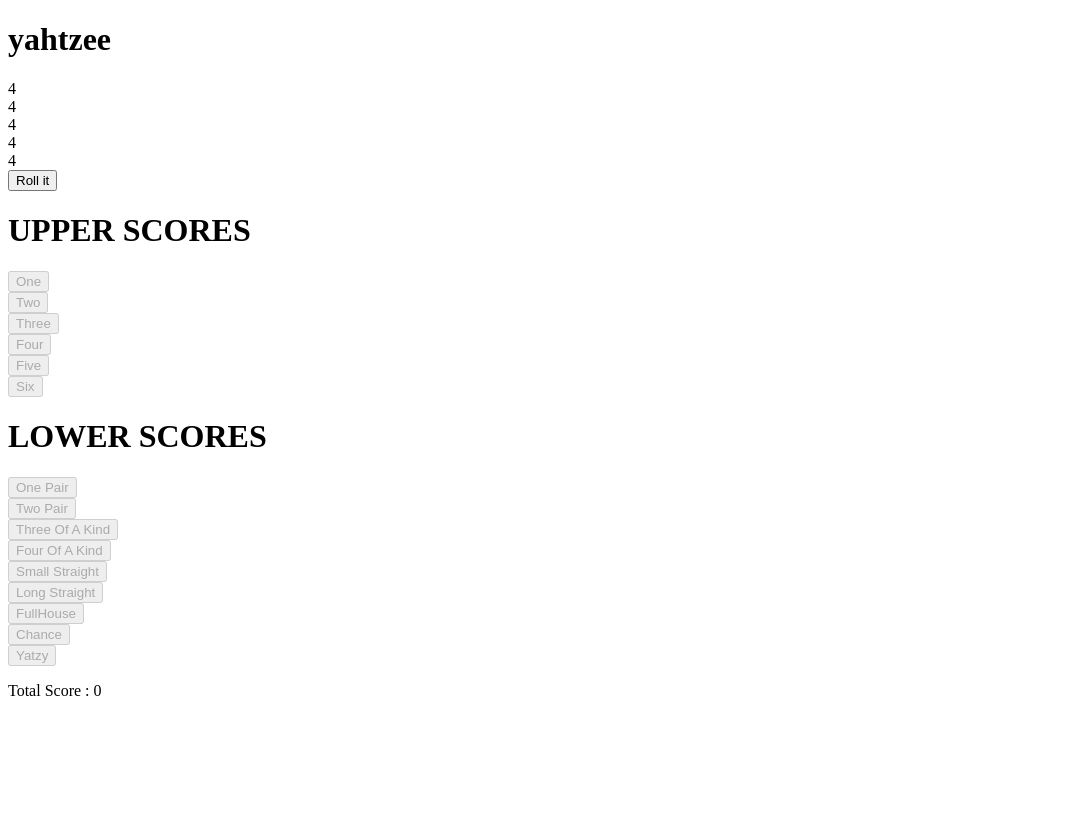
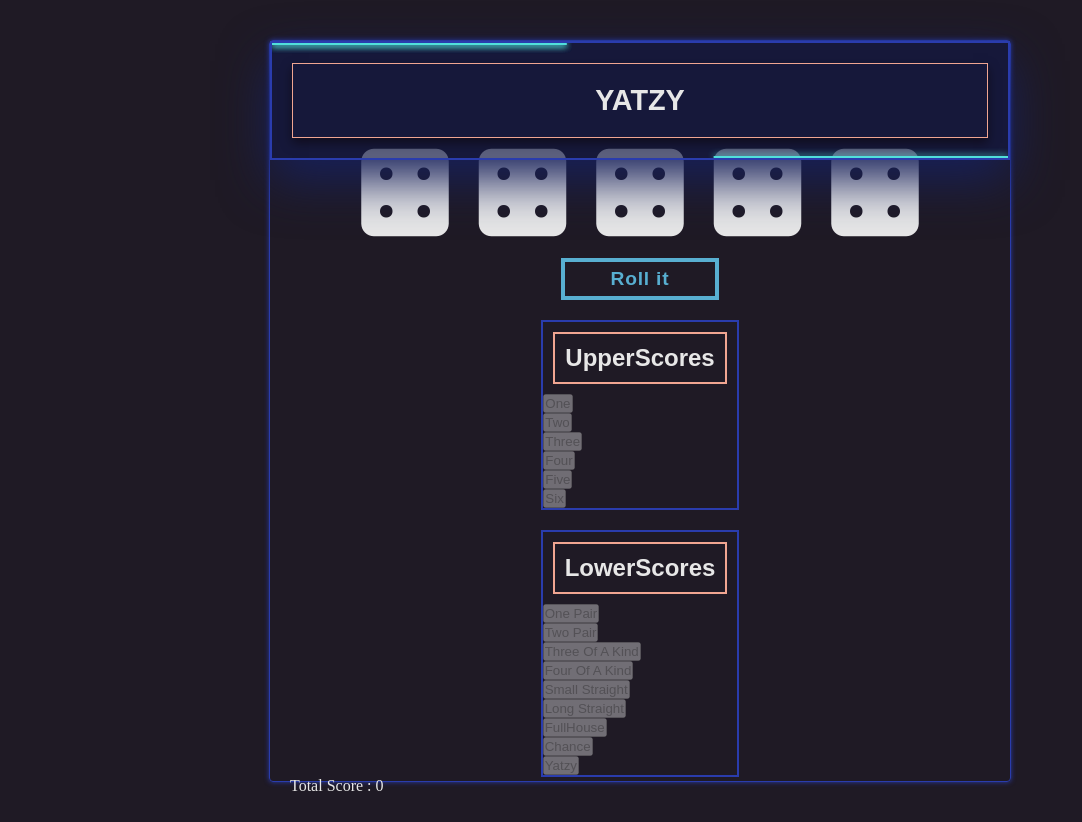
Before and after one commit to tajpouria/HangmanForLovelyFriend, a React (Create React App) app in the folder yatzee/: page / in a window 1280 px wide. Shown: the whole page, without its empty margins (0-1082 px from the left). Before the commit the page ends 800 px from the top, so only its background shows below. Built offline with nearby package versions, Linux system fonts and the light colour scheme.

Commit message:
dice and more styles added

```diff
--- a/yatzee/public/index.html
+++ b/yatzee/public/index.html
@@ -4,6 +4,7 @@
     <meta charset="UTF-8" />
     <meta name="viewport" content="width=device-width, initial-scale=1.0" />
     <meta http-equiv="X-UA-Compatible" content="ie=edge" />
+    <script src="https://kit.fontawesome.com/ba20e98cdb.js"></script>
     <title>yahtzee</title>
   </head>
   <body>
--- a/yatzee/src/App.css
+++ b/yatzee/src/App.css
@@ -1,8 +1,210 @@
+* {
+  margin: 0;
+  padding: 0;
+}
+
 body {
-  height: 100%;
+  color: rgb(231, 231, 231);
+  background: #1f1a25;
+  display: flex;
+  align-items: center;
+  justify-content: center;
+  min-height: 100vh;
+}
+.Game {
+  display: flex;
+  flex-direction: column;
+  justify-content: center;
+  background-repeat: no-repeat;
+  background-size: cover;
+  margin: 5% auto;
+  padding: 20px;
+  border: 1px solid #2a3cad;
+  border-radius: 4px;
+  box-shadow: 0px 0px 5px #2a3cad;
+  position: relative;
+  margin: 40px;
+  width: 700px;
+  height: 700px;
 }
 
 .Score-used {
   color: lightgrey;
   text-decoration: line-through;
 }
+
+.Header {
+  display: flex;
+  flex-direction: column;
+  justify-content: center;
+  align-items: center;
+  margin-top: 100px;
+}
+
+.box {
+  background: #111845a6;
+  box-sizing: border-box;
+  overflow: hidden;
+  box-shadow: 0 20px 50px rgb(23, 32, 90);
+  border: 2px solid #2a3cad;
+  padding: 20px;
+  position: absolute;
+  top: 0px;
+  right: 0px;
+  left: 0px;
+}
+
+.box:before {
+  content: '';
+  position: absolute;
+  top: 0;
+  left: -100%;
+  width: 100%;
+  height: 100%;
+  background: rgba(255, 255, 255, 0.1);
+  transition: 0.5s;
+  pointer-events: none;
+}
+
+.box:hover:before {
+  left: -50%;
+  transform: skewX(-5deg);
+}
+
+.box .content {
+  border: 1px solid #f0a591;
+  padding: 20px;
+  text-align: center;
+  box-shadow: 0 5px 10px rgba(9, 0, 0, 0.5);
+  font: 700 1.8rem 'Roboto Slab', sans-serif;
+}
+.box span {
+  position: absolute;
+  top: 0;
+  left: 0;
+  width: 100%;
+  height: 100%;
+  display: block;
+  box-sizing: border-box;
+}
+
+.box span:nth-child(1) {
+  transform: rotate(0deg);
+}
+
+.box span:nth-child(3) {
+  transform: rotate(180deg);
+}
+
+.box span:before {
+  content: '';
+  position: absolute;
+  width: 100%;
+  height: 2px;
+  background: #50dfdb;
+  box-shadow: 0 1px 10px #50dfdb;
+  animation: animate 25s linear infinite;
+}
+
+@keyframes animate {
+  0% {
+    transform: scaleX(0);
+    transform-origin: left;
+  }
+  50% {
+    transform: scaleX(1);
+    transform-origin: left;
+  }
+  50.1% {
+    transform: scaleX(1);
+    transform-origin: right;
+  }
+
+  100% {
+    transform: scaleX(0);
+    transform-origin: right;
+  }
+}
+
+.Die {
+  font-size: 100px;
+  margin: 15px;
+}
+
+.draw-border {
+  box-shadow: inset 0 0 0 4px #58afd1;
+  color: #58afd1;
+  transition: color 0.25s 0.0833333333s;
+  position: relative;
+}
+.draw-border::before,
+.draw-border::after {
+  border: 0 solid transparent;
+  box-sizing: border-box;
+  content: '';
+  pointer-events: none;
+  position: absolute;
+  width: 0;
+  height: 0;
+  bottom: 0;
+  right: 0;
+}
+.draw-border::before {
+  border-bottom-width: 4px;
+  border-left-width: 4px;
+}
+.draw-border::after {
+  border-top-width: 4px;
+  border-right-width: 4px;
+}
+.draw-border:hover {
+  color: #ffe593;
+}
+.draw-border:hover::before,
+.draw-border:hover::after {
+  border-color: #ffe593;
+  transition: border-color 0s, width 0.25s, height 0.25s;
+  width: 100%;
+  height: 100%;
+}
+.draw-border:hover::before {
+  transition-delay: 0s, 0s, 0.25s;
+}
+.draw-border:hover::after {
+  transition-delay: 0s, 0.25s, 0s;
+}
+
+.btn {
+  background: none;
+  border: none;
+  cursor: pointer;
+  line-height: 1.5;
+  font: 700 1.2rem 'Roboto Slab', sans-serif;
+  padding: 10px 50px;
+  letter-spacing: 0.05rem;
+}
+.btn:focus {
+  outline: 2px dotted #55d7dc;
+}
+
+.ScoreBoard {
+  display: flex;
+  flex-direction: column;
+  justify-content: center;
+  align-items: center;
+}
+
+.ScoreBoard-scores {
+  margin-top: 20px;
+  display: flex;
+  flex-direction: column;
+  flex: 1;
+  border: 2px solid #2a3cad;
+}
+
+.ScoreBoard-scores h1 {
+  border: 2px solid #f0a591;
+  margin: 10px;
+  padding: 10px;
+  font: 700 1.5rem 'Roboto Slab', sans-serif;
+}
--- a/yatzee/src/components/Die.jsx
+++ b/yatzee/src/components/Die.jsx
@@ -2,6 +2,24 @@ import React from 'react';
 
 export default function Die({ children, lock, id }) {
   const handleLock = () => lock(id);
+  const renderDieClass = () => {
+    switch (children) {
+      case 1:
+        return 'one';
+      case 2:
+        return 'two';
+      case 3:
+        return 'three';
+      case 4:
+        return 'four';
+      case 5:
+        return 'five';
+      case 6:
+        return 'six';
+      default:
+        return 'six';
+    }
+  };
 
-  return <div onClick={handleLock}>{children}</div>;
+  return <i onClick={handleLock} className={`Die fas fa-dice-${renderDieClass()}`} />;
 }
--- a/yatzee/src/components/Game.jsx
+++ b/yatzee/src/components/Game.jsx
@@ -82,7 +82,10 @@ export default class Game extends Component {
     const { NUMBER_OF_DIES } = this.props;
 
     if (score) {
-      this.setState(st => ({ totalScore: st.totalScore + score, shouldRoll: true }));
+      this.setState(st => ({
+        totalScore: st.totalScore + score,
+        shouldRoll: true,
+      }));
       this.setState((st) => {
         st.scores[children.replace(/\s/g, '').toLowerCase()].used = true;
         return {
@@ -153,7 +156,8 @@ export default class Game extends Component {
               threeofakind && threeofakind.used ? threeofakind : new ThreeOfAKind(newDies).isKind(),
             fourofakind:
               fourofakind && fourofakind.used ? fourofakind : new FourOfAKind(newDies).isKind(),
-            fullhouse: fullhouse && fullhouse.used ? fullhouse : new FullHouse(newDies).isFullHouse(),
+            fullhouse:
+              fullhouse && fullhouse.used ? fullhouse : new FullHouse(newDies).isFullHouse(),
             smallstraight:
               smallstraight && smallstraight.used
                 ? smallstraight
--- a/yatzee/src/components/Header.jsx
+++ b/yatzee/src/components/Header.jsx
@@ -3,10 +3,21 @@ import React from 'react';
 export default function Header({ children, rollDices, rollCounter }) {
   const handleRollDices = () => rollDices();
   return (
-    <div>
-      <h1>yahtzee</h1>
-      {children}
-      <button disabled={rollCounter === 3} onClick={handleRollDices} type="button">
+    <div className="Header">
+      <div className="box">
+        <h1 className="content">YATZY</h1>
+        <span />
+        <span />
+        <span />
+        <span />
+      </div>
+      <div>{children}</div>
+      <button
+        className="btn draw-border"
+        disabled={rollCounter === 3}
+        onClick={handleRollDices}
+        type="button"
+      >
         Roll it
       </button>
     </div>
--- a/yatzee/src/components/ScoreBoard.jsx
+++ b/yatzee/src/components/ScoreBoard.jsx
@@ -6,19 +6,23 @@ export default function ScoreBoard({
   upperScores, lowerScores, scores, setScore, shouldRoll,
 }) {
   return (
-    <div>
-      <h1>UPPER SCORES</h1>
+    <div className="ScoreBoard">
+      <div className="ScoreBoard-scores">
+        <h1>UpperScores</h1>
         {upperScores.map(({ type }) => (
           <Score setScore={setScore} scores={scores} key={type} shouldRoll={shouldRoll}>
             {type}
           </Score>
         ))}
-      <h1>LOWER SCORES</h1>
+      </div>
+      <div className="ScoreBoard-scores">
+        <h1>LowerScores</h1>
         {lowerScores.map(({ type }) => (
           <Score setScore={setScore} scores={scores} key={type} shouldRoll={shouldRoll}>
             {type}
           </Score>
         ))}
       </div>
+    </div>
   );
 }
```
Lines whose indentation alone changed are shown as unchanged.
